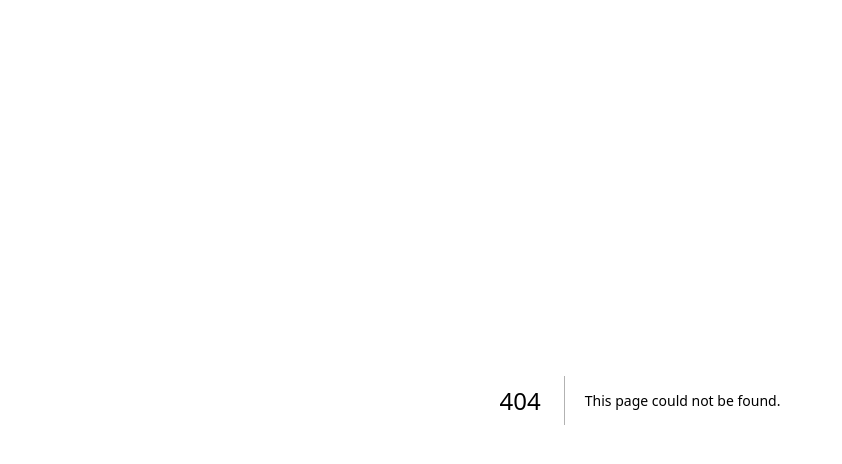
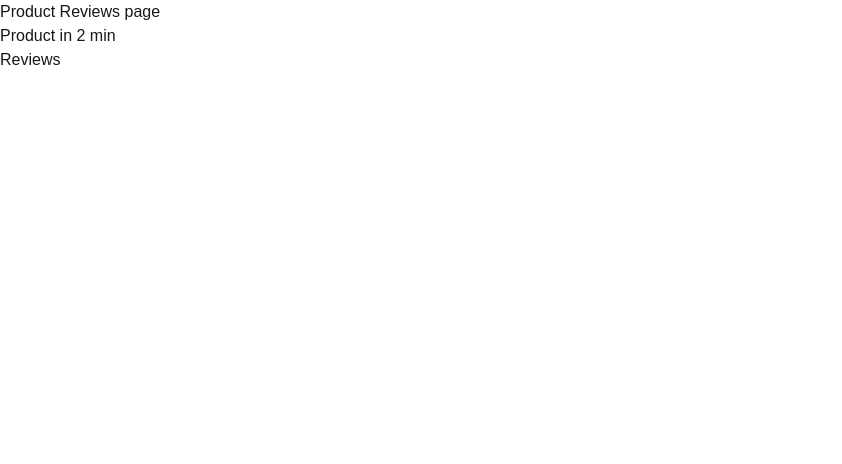
Before and after one commit to AKLIGO/Rendu_Next_Js_V4, a Next.js app: page /product-reviews in a window 1280 px wide. Before the commit this address had no page. Shown: the top 464 px of the page, without its empty margins (0-842 px from the left). Built offline with nearby package versions, Linux system fonts and the light colour scheme.

Commit message:
les rendus streaming

```diff
--- /dev/null
+++ b/app/product-reviews/page.tsx
@@ -0,0 +1,11 @@
+import { Product } from "@/components/product";
+import { Reviews } from "@/components/reviews";
+export default function ProductReviews() {
+    return (
+        <>
+            <h1>Product Reviews page</h1>
+            <Product />
+            <Reviews />
+        </>
+    );
+}
--- /dev/null
+++ b/components/product.tsx
@@ -0,0 +1,8 @@
+export const Product = async () => {
+    await new Promise((resolve) => setTimeout(resolve, 2000)); // Simulate a delay
+    return(
+        <>
+            <div>Product in 2 min</div>
+        </>
+    );
+}
--- /dev/null
+++ b/components/reviews.tsx
@@ -0,0 +1,8 @@
+export const Reviews = async()=>{
+    await new Promise((resolve) => setTimeout(resolve, 4000)); // Simulate a delay
+    return(
+        <>
+            <div>Reviews</div>
+        </>
+    );
+}
```
